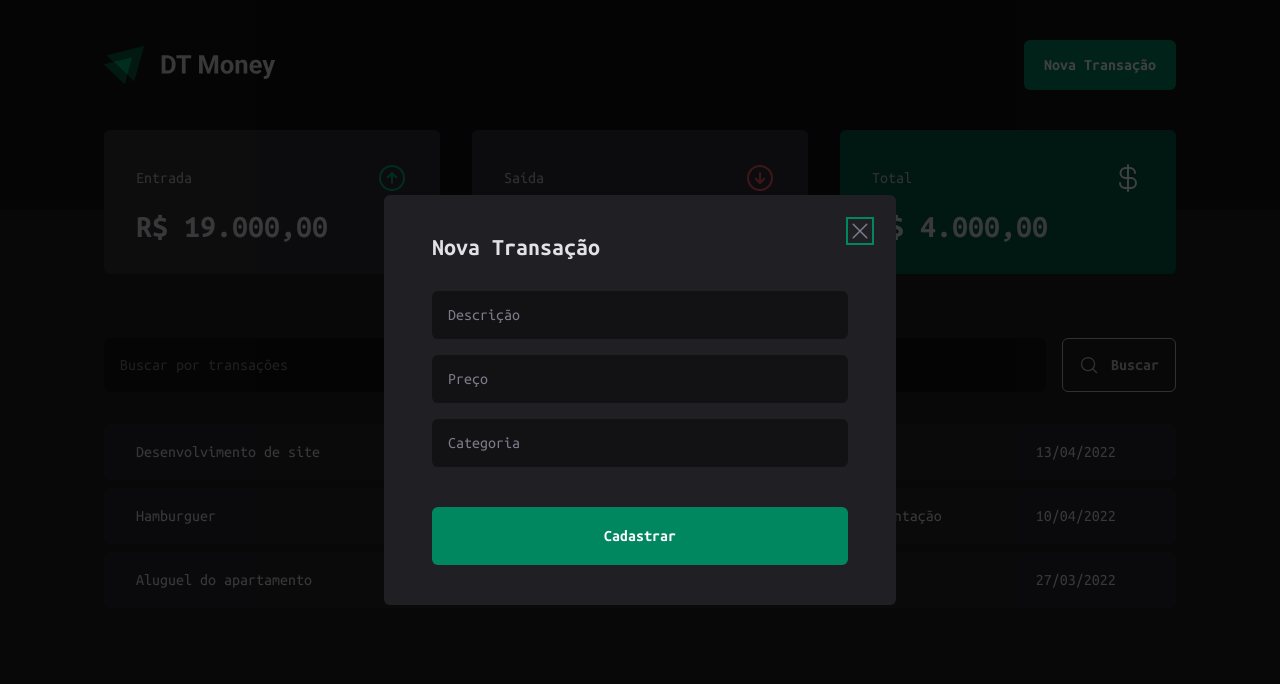
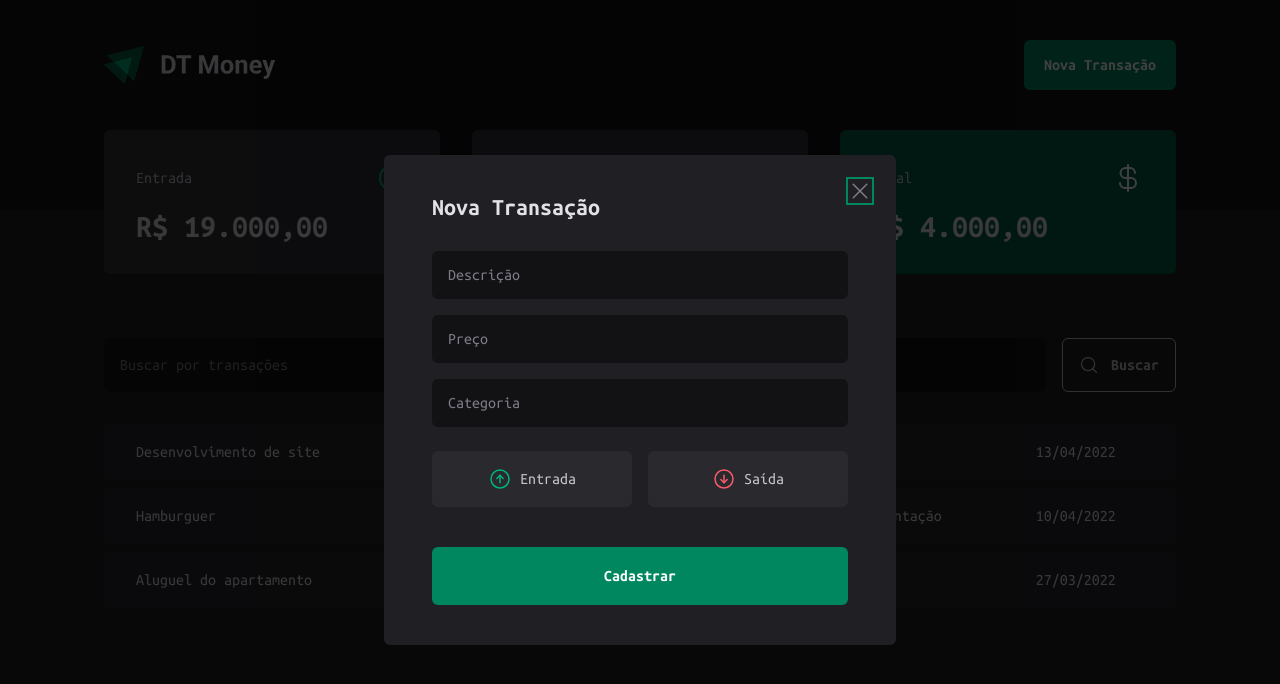
Before and after one commit to isadorabrito/dt-money, a React (Vite) app: page / in a window 1280 px wide. Both pictures are taken after a click on the button "Nova Transação". Shown: the top 684 px of the page. Built offline with nearby package versions, Linux system fonts and the light colour scheme.

Commit message:
feat: add button cash entry and out

```diff
--- a/src/components/NewTransactionModal/index.tsx
+++ b/src/components/NewTransactionModal/index.tsx
@@ -1,6 +1,12 @@
 import * as Dialog from "@radix-ui/react-dialog";
-import { CloseButton, Content, Overlay } from "./styles";
-import { X } from "phosphor-react";
+import {
+  CloseButton,
+  Content,
+  Overlay,
+  TransactionType,
+  TransactionTypeButton,
+} from "./styles";
+import { ArrowCircleUp, ArrowCircleDown, X } from "phosphor-react";
 
 export function NewTransactionModal() {
   return (
@@ -17,6 +23,18 @@
           <input type="number" placeholder="Preço" required />
           <input type="text" placeholder="Categoria" required />
 
+          <TransactionType>
+            <TransactionTypeButton variant="income">
+              <ArrowCircleUp size={24} />
+              Entrada
+            </TransactionTypeButton>
+
+            <TransactionTypeButton variant="outcome">
+              <ArrowCircleDown size={24} />
+              Saída
+            </TransactionTypeButton>
+          </TransactionType>
+
           <button type="submit">Cadastrar</button>
         </form>
       </Content>
--- a/src/components/NewTransactionModal/styles.ts
+++ b/src/components/NewTransactionModal/styles.ts
@@ -66,3 +66,34 @@
   cursor: pointer;
   color: ${(props) => props.theme["gray-500"]};
 `;
+
+export const TransactionType = styled.div`
+  display: grid;
+  grid-template-columns: repeat(2, 1fr);
+  gap: 1rem;
+  margin-top: 0.5rem;
+`;
+
+interface TransactionButtonProps {
+  variant: "income" | "outcome";
+}
+
+export const TransactionTypeButton = styled.button<TransactionButtonProps>`
+  background: ${(props) => props.theme["gray-700"]};
+  padding: 1rem;
+  display: flex;
+  align-items: center;
+  justify-content: center;
+  gap: 0.5rem;
+  border-radius: 6px;
+  cursor: pointer;
+  border: 0;
+  color: ${(props) => props.theme["gray-300"]};
+
+  svg {
+    color: ${(props) =>
+      props.variant === "income"
+        ? props.theme["green-300"]
+        : props.theme["red-300"]};
+  }
+`;
```
